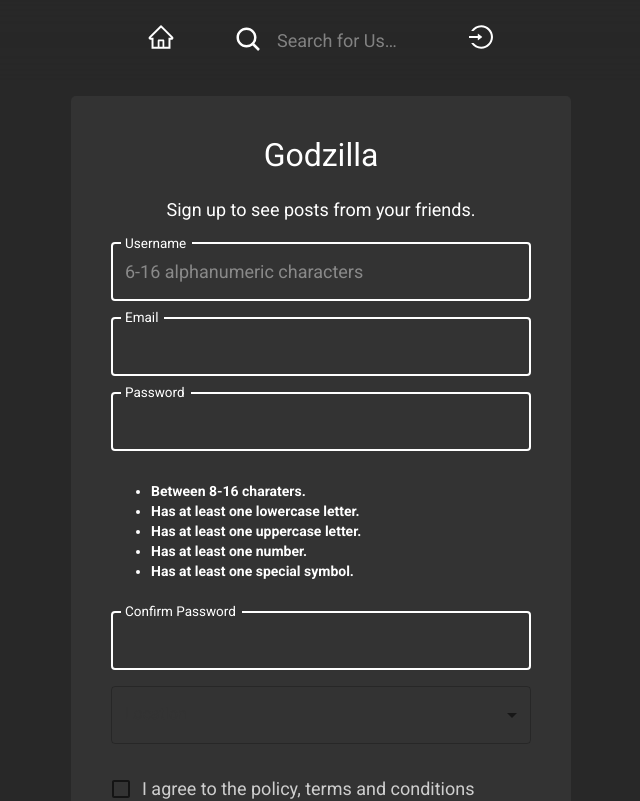
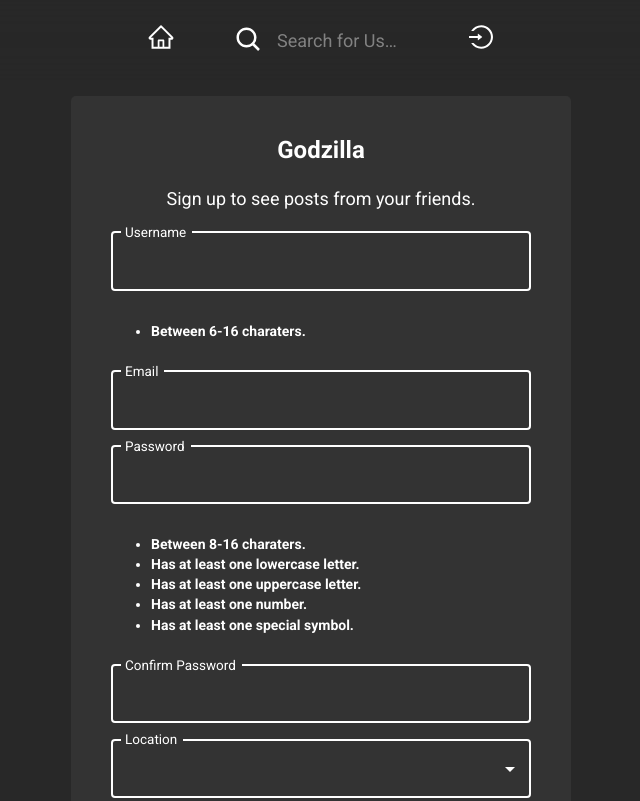
Before and after one commit to Godzilla-ASE/frontend, a React (Create React App) app: page /signup in a window 1280 px wide. Shown: the top 801 px of the page, without its empty margins (319-959 px from the left). Built offline with nearby package versions, Linux system fonts and the light colour scheme.

Commit message:
feat(SignUp): modify location

```diff
--- a/src/components/SignUp.js
+++ b/src/components/SignUp.js
@@ -63,7 +63,7 @@
       <Box
         className="signup-form-container"
       >
-        <Typography variant="h4" className="signup-heading" sx={{ fontSize: 'h1.fontSize', color: 'primary.main' }}>
+        <Typography variant="h2" className="signup-heading" sx={{ color: 'primary.main' }}>
           Godzilla
         </Typography>
         <Typography variant="body1" align="center" color="primary">
@@ -115,7 +115,7 @@
             setLocationChanged={setLocationChanged}
           />
           <FormControlLabel
-            control={<Checkbox checked={isChecked} onChange={handleCheckboxChange} />}
+            control={<Checkbox color="primary" checked={isChecked} onChange={handleCheckboxChange} />}
             label="I agree to the policy, terms and conditions"
             className="signup-checkbox"
             sx={{ fontSize: 'body2.fontSize', color: 'secondary.main' }}
@@ -132,9 +132,9 @@
             pageStatus={pageStatus}
           />
         </form>
-        <Typography variant="body2" color="secondary" className="signup-footer">
+        {/* <Typography variant="body2" color="secondary" className="signup-footer">
           By signing up, you agree to our Terms, Data Policy and Cookies Policy.
-        </Typography>
+        </Typography> */}
       </Box>
       <Box className="signup-link-to-login">
         <Link to="/login" style={{ textDecoration: 'none' }}>
--- a/src/components/SignupComponents/LocationSet.js
+++ b/src/components/SignupComponents/LocationSet.js
@@ -1,41 +1,114 @@
 import React from "react";
-import {FormControl,InputLabel,Select,MenuItem,FormHelperText} from "@mui/material";
+import { FormControl, InputLabel, Select, MenuItem, FormHelperText, Autocomplete, TextField } from "@mui/material";
 
-function LocationSet({location,
+function LocationSet({ location,
   setLocation,
   setLocationError,
   locationError,
   setPageStatus,
-  setLocationChanged}){
-  const handleLocationChange = (event) => {
-    setLocation(event.target.value);
+  setLocationChanged }) {
+  const handleLocationChange = (newLocation) => {
+    setLocation(newLocation);
     setLocationError(false);
     setLocationChanged(true);
     setPageStatus("");
   };
 
+  const cantons = [
+    'Aargau',
+    'Appenzell Ausserrhoden',
+    'Appenzell Innerrhoden',
+    'Basel-Landschaft',
+    'Basel-Stadt',
+    'Bern',
+    'Fribourg',
+    'Genève',
+    'Glarus',
+    'Graubünden',
+    'Jura',
+    'Luzern',
+    'Neuchâtel',
+    'Nidwalden',
+    'Obwalden',
+    'Schaffhausen',
+    'Schwyz',
+    'Solothurn',
+    'St. Gallen',
+    'Thurgau',
+    'Ticino',
+    'Uri',
+    'Valais',
+    'Vaud',
+    'Zug',
+    'Zurich',
+  ]
+
   return (
-    <FormControl variant="outlined" className="signup-input">
-    <InputLabel htmlFor="location-select">Location</InputLabel>
-    <Select
-        labelId="location-select"
-        id="location-select"
-        value={location}
-        onChange={handleLocationChange}
-        label="Location"
-        error={locationError}
-    >
-    <MenuItem value="Zurich">Zurich</MenuItem>
-    <MenuItem value="Bern">Bern</MenuItem>
-    <MenuItem value="Geneva">Geneva</MenuItem>
-    <MenuItem value="Lucerne">Lucerne</MenuItem>
-    <MenuItem value="St. Gallen">St. Gallen</MenuItem>
-    </Select>
-    {locationError &&
-    <FormHelperText sx={{ fontSize:'body2.fontSize', color: 'red' }}>
-        Please select your location
-        </FormHelperText>}
-    </FormControl>
+    // <FormControl variant="outlined" className="signup-input">
+    //   <InputLabel htmlFor="location-select">Location</InputLabel>
+    //   <Select
+    //     labelId="location-select"
+    //     id="location-select"
+    //     value={location}
+    //     onChange={handleLocationChange}
+    //     label="Location"
+    //     error={locationError}
+    //   >
+    //     {cantons.map((canton) => <MenuItem key={canton} value={canton}>{canton}</MenuItem>)}
+    //     {/* <MenuItem value="Zurich">Zurich</MenuItem>
+    //     <MenuItem value="Bern">Bern</MenuItem>
+    //     <MenuItem value="Geneva">Geneva</MenuItem>
+    //     <MenuItem value="Lucerne">Lucerne</MenuItem>
+    //     <MenuItem value="St. Gallen">St. Gallen</MenuItem> */}
+    //   </Select>
+    //   {locationError &&
+    //     <FormHelperText sx={{ fontSize: 'body2.fontSize', color: 'red' }}>
+    //       Please select your location
+    //     </FormHelperText>}
+    // </FormControl>
+
+    // <Autocomplete
+    //   focused
+    //   disablePortal
+    //   options={cantons}
+    //   sx={{ width: 300 }}
+    //   renderInput={(params) => <TextField {...params} label="Location" />}
+    // />
+    <Autocomplete
+      sx={{
+        '& .MuiIconButton-root': {
+          color: 'white',
+        },
+        "& .MuiOutlinedInput-root": {
+          "& .MuiOutlinedInput-notchedOutline": {
+            borderColor: "white",
+            borderWidth: "2px"
+          },
+          "& .MuiInputBase-input": {
+            color: "white",
+            "&::placeholder": {
+              color: "white"
+            }
+          },
+          "& .MuiInputLabel-root": {
+            color: "white"
+          }
+        },
+        "& .MuiAutocomplete-clearIndicator": {
+          color: "white"
+        },
+        "& .Mui-focused .MuiOutlinedInput-notchedOutline": {
+          borderColor: "white"
+        },
+        width: '100%'
+      }}
+      value={location}
+      onChange={(event, newValue) => {
+        handleLocationChange(newValue);
+      }}
+      options={cantons}
+      renderInput={(params) => <TextField {...params} focused label="Location" />}
+    />
   );
 };
 
--- a/src/components/SignupComponents/SignUp.css
+++ b/src/components/SignupComponents/SignUp.css
@@ -42,7 +42,7 @@
 
 .signup-checkbox {
   margin-top: 8px;
-  border-color:#333333;
+  /* border-color: white; */
 }
 
 .signup-button {
--- a/src/components/SignupComponents/UsernameSet.js
+++ b/src/components/SignupComponents/UsernameSet.js
@@ -15,9 +15,14 @@
 
   // #TODO 转移 usernameError， setUserNameError 到这个组件
 
+  const hasSymbol = /[,.?!@#$%^&_=+-]+/
+
   const handleUsernameChange = (event) => {
     if (event.target.value) {
       setNoNameError(false)
+    }
+    if (hasSymbol.test(event.target.value)) {
+      setUsernameError(true)
     }
     if (usernameError && /^[a-zA-Z0-9]{6,16}$/.test(event.target.value)) {
       setUsernameError(false)
@@ -46,30 +51,34 @@
         value={username}
         onChange={handleUsernameChange}
         label="Username"
-        placeholder="6-16 alphanumeric characters"
         color="primary"
         focused
         error={noNameError || usernameError || usernameexistError}
         onBlur={handleUserNameBlur}
       />
-      {(usernameError && username.length < 6)
+      <Typography variant="body2" component="div">
+        <ul>
+          <li style={{ color: (username.length >= 6 && username.length <= 16) ? 'green' : 'white', fontWeight: 700 }}>Between 6-16 charaters.</li>
+        </ul>
+      </Typography>
+      {/* {(usernameError && username.length < 6)
         ? <Typography variant="body2" color="error" align="center" fontWeight={700}>
           Username is too short. It has to be at least 6 characters.
         </Typography>
         : null
-      }
-      {(usernameError && username.length >= 6 && username.length <= 16)
+      } */}
+      {hasSymbol.test(username)
         ? <Typography variant="body2" color="error" align="center" fontWeight={700}>
           Username contains non-alphanumeric characters.
         </Typography>
         : null
       }
-      {(usernameError && username.length > 16)
+      {/* {(usernameError && username.length > 16)
         ? <Typography variant="body2" color="error" align="center" fontWeight={700}>
           Username is too long. It has to be no more than 16 characters.
         </Typography>
         : null
-      }
+      } */}
       {noNameError
         ? <Typography variant="body2" color="error" align="center" fontWeight={700}>
           What's your name?
--- a/src/index.js
+++ b/src/index.js
@@ -59,6 +59,20 @@
     submit: {
       main: '#0095f6'
     }
+  },
+  components: {
+    MuiCheckbox: {
+      styleOverrides: {
+        root: {
+          '& .MuiSvgIcon-root': {
+            color: 'white',
+            '&.Mui-checked': {
+              color: 'white',
+            },
+          },
+        },
+      },
+    },
   }
 });
 
```
Also changed, not shown: src/components/AccountCenter/LocationSet.js (+37 -6 lines).
